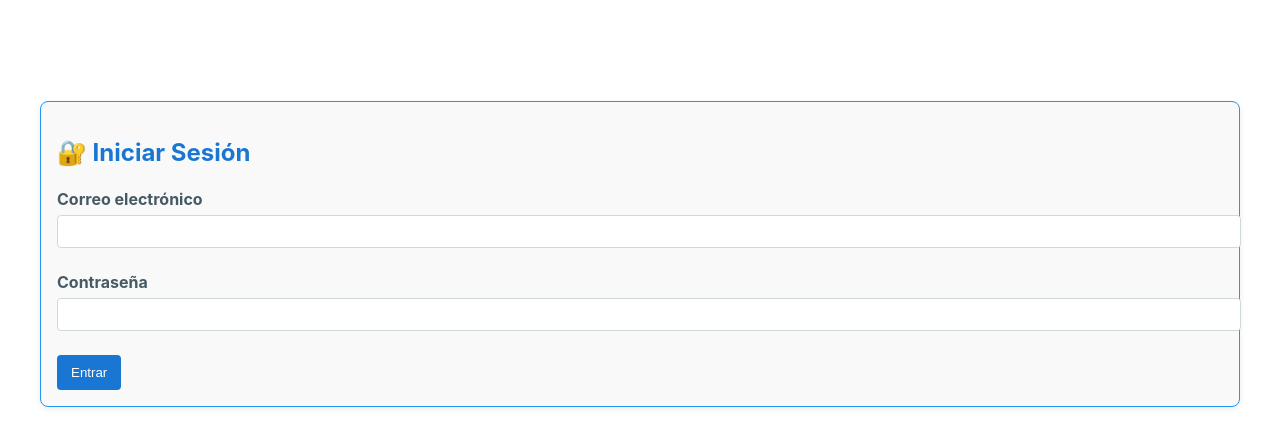
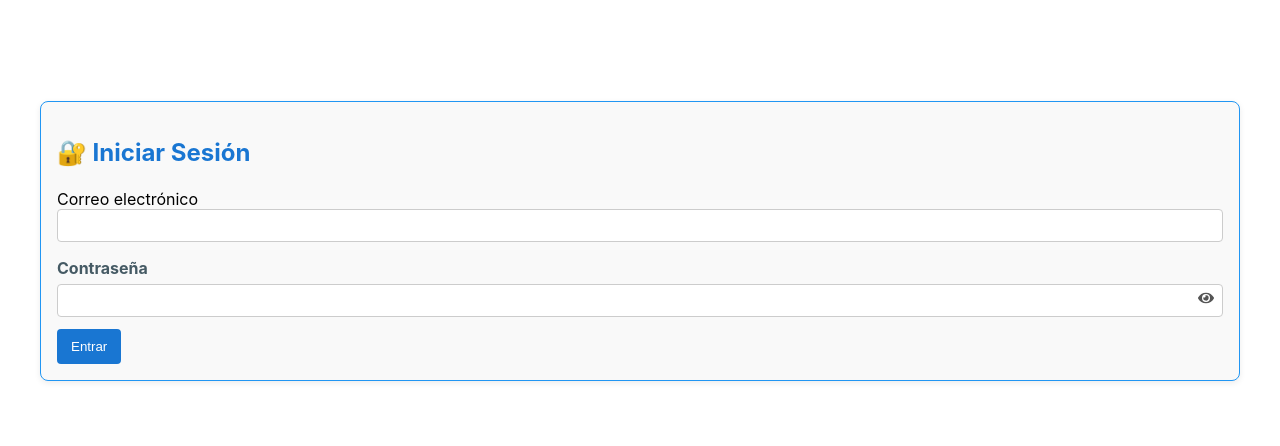
Before and after one commit to RichardRodcas/coolers-control-system, a React (Create React App) app in the folder frontend/: page /login in a window 1280 px wide. Shown: the top 446 px of the page. Built offline with nearby package versions, Linux system fonts and the light colour scheme; no server answers.

Commit message:
Se mejoro el cambiar contraseña y el Loggin

```diff
--- a/frontend/src/components/CambiarPassword.jsx
+++ b/frontend/src/components/CambiarPassword.jsx
@@ -1,9 +1,13 @@
+// src/components/CambiarPassword.jsx
 import React, { useState } from "react";
 import { updatePassword } from "../api.js";
+import { FaEye, FaEyeSlash } from "react-icons/fa";
 
 function CambiarPassword() {
   const [oldPassword, setOldPassword] = useState("");
   const [newPassword, setNewPassword] = useState("");
+  const [showOld, setShowOld] = useState(false);
+  const [showNew, setShowNew] = useState(false);
   const [message, setMessage] = useState(null);
   const [error, setError] = useState(null);
 
@@ -13,7 +17,7 @@ function CambiarPassword() {
     setError(null);
     try {
       const res = await updatePassword(oldPassword, newPassword);
-      setMessage(res.message); // éxito
+      setMessage(res.message);
       setOldPassword("");
       setNewPassword("");
     } catch (err) {
@@ -21,42 +25,118 @@ function CambiarPassword() {
     }
   };
 
+  // 🔹 Componente reutilizable para inputs con ojito
+  const PasswordInput = ({ label, value, onChange, show, setShow }) => (
+    <div style={{ display: "flex", flexDirection: "column", gap: 4 }}>
+      <label>{label}</label>
+      <div
+        style={{
+          display: "flex",
+          alignItems: "center",
+          border: "1px solid #ccc",
+          borderRadius: 4,
+          padding: "0 8px",
+          background: "#fff",
+        }}
+      >
+        <input
+          type={show ? "text" : "password"}
+          value={value}
+          onChange={onChange}
+          required
+          style={{
+            flex: 1,
+            border: "none",
+            outline: "none",
+            padding: "8px",
+          }}
+        />
+        <span
+          onClick={() => setShow(!show)}
+          style={{ cursor: "pointer", color: "#555", marginLeft: 8 }}
+        >
+          {show ? <FaEyeSlash /> : <FaEye />}
+        </span>
+      </div>
+    </div>
+  );
+
   return (
-    <div style={{ maxWidth: 400 }}>
-      <h2>🔑 Cambiar Contraseña</h2>
+    <div
+      style={{
+        maxWidth: 400,
+        margin: "40px auto",
+        padding: 20,
+        border: "1px solid #ddd",
+        borderRadius: 8,
+        background: "#fafafa",
+      }}
+    >
+      <h2 style={{ textAlign: "center", marginBottom: 20 }}>
+        🔑 Cambiar Contraseña
+      </h2>
 
-      {/* Mensajes de feedback */}
+      {/* Mensajes */}
       {message && (
-        <div style={{ background: "#d4edda", color: "#155724", padding: "8px", borderRadius: "4px", marginBottom: "12px" }}>
+        <div
+          style={{
+            background: "#d4edda",
+            color: "#155724",
+            padding: "8px",
+            borderRadius: "4px",
+            marginBottom: "12px",
+          }}
+        >
           {message}
         </div>
       )}
       {error && (
-        <div style={{ background: "#f8d7da", color: "#721c24", padding: "8px", borderRadius: "4px", marginBottom: "12px" }}>
+        <div
+          style={{
+            background: "#f8d7da",
+            color: "#721c24",
+            padding: "8px",
+            borderRadius: "4px",
+            marginBottom: "12px",
+          }}
+        >
           {error}
         </div>
       )}
 
-      <form onSubmit={handleSubmit} style={{ display: "flex", flexDirection: "column", gap: 12 }}>
-        <div>
-          <label>Contraseña actual</label>
-          <input
-            type="password"
+      <form
+        onSubmit={handleSubmit}
+        style={{ display: "flex", flexDirection: "column", gap: 16 }}
+      >
+        <PasswordInput
+          label="Contraseña actual"
           value={oldPassword}
           onChange={(e) => setOldPassword(e.target.value)}
-            required
+          show={showOld}
+          setShow={setShowOld}
         />
-        </div>
-        <div>
-          <label>Nueva contraseña</label>
-          <input
-            type="password"
+
+        <PasswordInput
+          label="Nueva contraseña"
           value={newPassword}
           onChange={(e) => setNewPassword(e.target.value)}
-            required
+          show={showNew}
+          setShow={setShowNew}
         />
-        </div>
-        <button type="submit">Actualizar</button>
+
+        <button
+          type="submit"
+          style={{
+            background: "#007bff",
+            color: "#fff",
+            padding: "10px",
+            border: "none",
+            borderRadius: 4,
+            cursor: "pointer",
+          }}
+        >
+          Actualizar
+        </button>
       </form>
     </div>
   );
--- a/frontend/src/components/auth/LoginForm.jsx
+++ b/frontend/src/components/auth/LoginForm.jsx
@@ -6,13 +6,14 @@ import { useNavigate } from 'react-router-dom';
 import "../../styles/App.css";
 import { CardContainer } from "../CardContainer.jsx";
 import { Card } from "../Card.jsx";
+import { FaEye, FaEyeSlash } from 'react-icons/fa';
 
 export default function LoginForm() {
   const { login } = useAuth(); // 👈 obtenemos la función login del contexto
   const [form, setForm] = useState({ email: '', password: '' });
   const [error, setError] = useState('');
   const navigate = useNavigate();
-
+  const [showPassword, setShowPassword] = useState(false);
   const handleChange = (e) => {
     setForm({ ...form, [e.target.name]: e.target.value });
   };
@@ -33,29 +34,40 @@ export default function LoginForm() {
     <Card>
       <h2 style={styles.title}>🔐 Iniciar Sesión</h2>
       <form onSubmit={handleSubmit} style={styles.formColumn}>
-        <div style={styles.formGroup}>
-          <label style={styles.label}>Correo electrónico</label>
+        <div className="form-group">
+  <label>Correo electrónico</label>
+  <div className="input-wrapper">
     <input
       type="email"
       name="email"
       value={form.email}
       onChange={handleChange}
-            style={styles.input}
       required
+      className="text-input"
     />
+  </div>
 </div>
 
         <div style={styles.formGroup}>
   <label style={styles.label}>Contraseña</label>
+  <div className="password-wrapper">
     <input
-            type="password"
+      type={showPassword ? "text" : "password"}
       name="password"
       value={form.password}
       onChange={handleChange}
-            style={styles.input}
       required
+      className="password-input"
     />
+    <span
+      onClick={() => setShowPassword(!showPassword)}
+      className="toggle-eye"
+    >
+      {showPassword ? <FaEyeSlash /> : <FaEye />}
+    </span>
   </div>
+</div>
+
 
         <button type="submit" style={styles.primaryBtn}>Entrar</button>
       </form>
--- a/frontend/src/components/equipos/InventarioEquipos.jsx
+++ b/frontend/src/components/equipos/InventarioEquipos.jsx
@@ -9,7 +9,8 @@ function InventarioEquipos({ onVerDetalle }) {
     const fetchEquipos = async () => {
       try {
         const res = await axios.get('/api/equipos/inventario');
-        setEquipos(Array.isArray(res.data) ? res.data : res.data.rows || []);
+        console.log("Datos recibidos del backend:", res.data); // <-- depuración
+        setEquipos(res.data); // el backend ya devuelve un array
       } catch (err) {
         console.error("Error cargando inventario de equipos", err);
       } finally {
@@ -40,14 +41,14 @@ function InventarioEquipos({ onVerDetalle }) {
           </tr>
         </thead>
         <tbody>
-  {Array.isArray(equipos) && equipos.length === 0 ? (
+          {equipos.length === 0 ? (
             <tr>
               <td colSpan="8" style={{ textAlign: 'center' }}>
                 No hay equipos registrados
               </td>
             </tr>
           ) : (
-    Array.isArray(equipos) && equipos.map(eq => (
+            equipos.map(eq => (
               <tr
                 key={eq.codigo}
                 style={{ cursor: 'pointer' }}
@@ -75,7 +76,6 @@ function InventarioEquipos({ onVerDetalle }) {
             ))
           )}
         </tbody>
-
       </table>
     </div>
   );
--- a/frontend/src/styles/App.css
+++ b/frontend/src/styles/App.css
@@ -381,3 +381,55 @@
 .indicador-card:nth-child(5),
 .indicador-card:nth-child(6) { background-color: #c8e6c9; } /* Laboratorio y Muestras recibidas verde */
 .indicador-card:nth-child(7) { background-color: #fff59d; } /* Campo amarillo */
+
+
+/* Estilos para contraseña */
+.password-wrapper {
+  display: flex;
+  align-items: center;
+  border: 1px solid #ccc;
+  border-radius: 4px;
+  padding: 0 8px;
+  background: #fff;
+}
+
+.password-input {
+  flex: 1;
+  border: none;
+  outline: none;
+  padding: 8px;
+}
+
+.toggle-eye {
+  cursor: pointer;
+  color: #555;
+  margin-left: 8px;
+}
+
+.form-group {
+  margin-bottom: 16px;
+  display: flex;
+  flex-direction: column;
+}
+
+.input-wrapper {
+  display: flex;
+  align-items: center;
+  border: 1px solid #ccc;
+  border-radius: 4px;
+  padding: 0 8px;
+  background: #fff;
+}
+
+.text-input {
+  flex: 1;
+  border: none;
+  outline: none;
+  padding: 8px;
+}
+
+.toggle-eye {
+  cursor: pointer;
+  color: #555;
+  margin-left: 8px;
+}
```
Also changed, not shown: 2 other files (tests, documents, lock files or other folders). Lines whose indentation alone changed are shown as unchanged.
